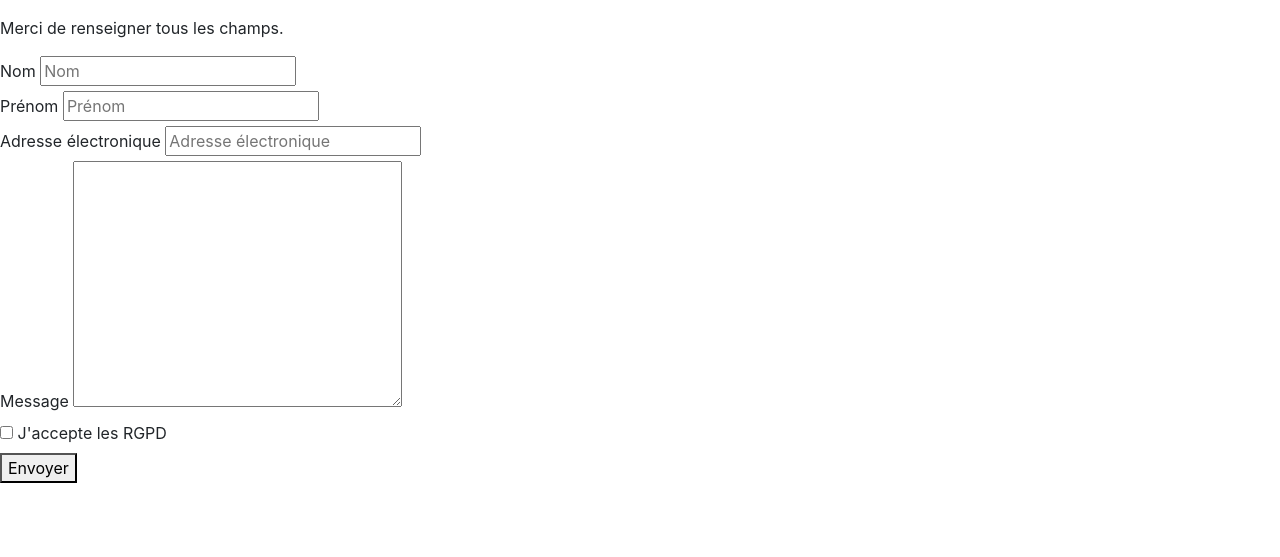
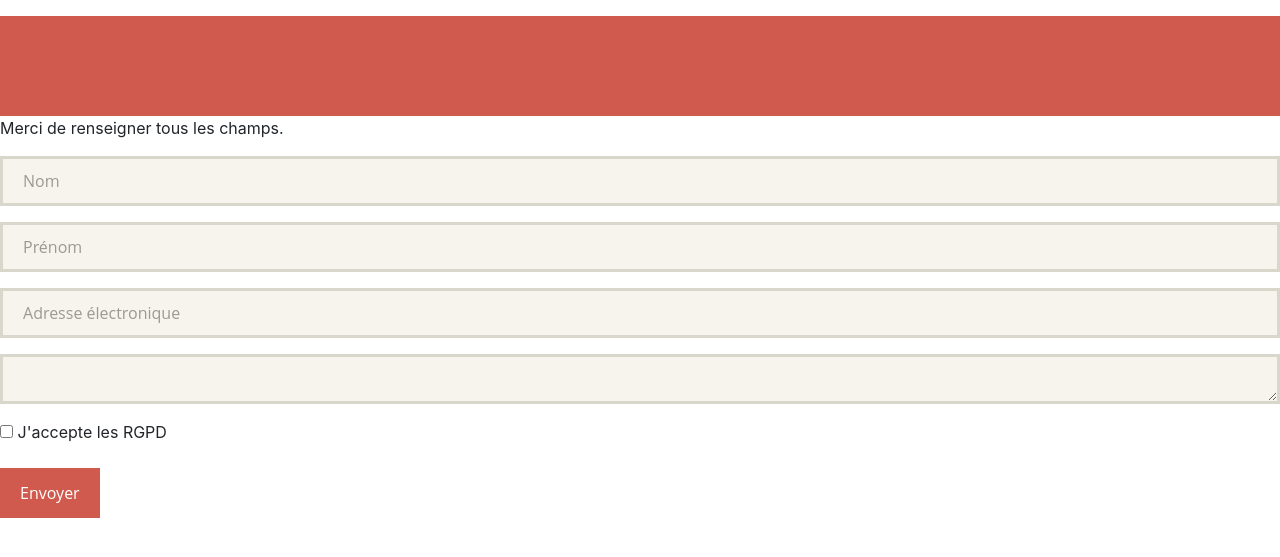
Before and after one commit to StephaneCursan/modula_test, a PHP site: page /contact.php in a window 1280 px wide. Shown: the part 48-605 px from the top of the page. Run offline with PHP 8.4, Linux system fonts and the light colour scheme.

Commit message:
Creation and management of the contact form

```diff
--- a/contact.php
+++ b/contact.php
@@ -51,60 +51,119 @@
 
         <main>
 
-            <form action="process.php" id="contact" method="post">
+            <div class="form-bottom contact-form"></div>
 
-                <div>
-
-                    <p>Merci de renseigner tous les champs.</p>
+                <form action="contact.php" id="contact" method="post">
 
                     <div>
 
                         <div>
 
-                            <label for="name">Nom</label>
-                            <input type="text" id="name" name="name" placeholder="Nom">
+                            <?php
+
+                                function isEmail($email) {
+                                    return filter_var($email, FILTER_VALIDATE_EMAIL);
+                                }
+
+                                if ($_POST) {
+
+                                    $name = htmlspecialchars(addslashes($_POST['name']));
+                                    $firstname = htmlspecialchars(addslashes($_POST['firstname']));
+                                    $email = htmlspecialchars(addslashes($_POST['email']));
+                                    $message = htmlspecialchars(addslashes($_POST['message']));
+                                    $captcha = htmlspecialchars(addslashes($_POST['captcha']));
+
+                                    $array = array('nameForm' => '', 'firstnameForm' => '', 'emailForm' => '', 'messageForm' => '', 'captchaForm' => '');
+
+                                    if ($name == '') {
+                                        $array['nameForm'] = 'Veuillez saisir votre nom';
+                                    }
+                                    if ($firstname == '') {
+                                        $array['firstnameForm'] = 'Veuillez saisir votre prénom';
+                                    }
+                                    if (!isEmail($email)) {
+                                        $array['emailForm'] = 'L\'adresse électronique est invalide';
+                                    }
+                                    if ($message == '') {
+                                        $array['messageForm'] = 'Veuillez rédiger votre message';
+                                    }
+                                    if ($captcha != '') {
+                                        $array['captchaForm'] = 'SPAM détecté';
+                                    }
+                                    if ($name != '' && $firstname != '' && isEmail($email) && $message != '' && $captcha == '') {
+                                        echo "<script type='text/javascript'>" . "alert('Votre message a été envoyé avec succès');" . "</script>";
+                                    }
+
+                                    // echo json_encode($array);
+
+                                }
+
+                            ?>
+
+                        </div>
+
+                        <p>Merci de renseigner tous les champs.</p>
+
+                        <!-- Input fields -->
+                        <div>
+
+                            <div class="form-group">
+
+                                <label class="sr-only" for="name">Nom</label>
+                                <input class="contact-name form-control" type="text" id="name" name="name" placeholder="Nom">
+
+                            </div>
+
+                            <div class="form-group">
+
+                                <label class="sr-only" for="firstname">Prénom</label>
+                                <input class="contact-firstname form-control" type="text" id="firstname" name="firstname" placeholder="Prénom">
+
+                            </div>
+
+                        </div>
+
+                        <div class="form-group">
+
+                            <label class="sr-only" for="email">Adresse électronique</label>
+                            <input class="contact-email form-control" type="text" id="email" name="email" placeholder="Adresse électronique">
+
+                        </div>
+
+                        <div class="form-group">
+
+                            <label class="sr-only" for="message">Message</label>
+                            <textarea class="contact-message form-control" name="message" id="message" cols="30" rows="10"></textarea>
+
+                        </div>
+
+                        <div class="form-group">
+
+                            <input type="checkbox" id="RGPD_Accept" name="RGPD_Accept" value="RGPD_Accept" required>
+                            <label for="RGPD_Accept">J'accepte les RGPD</label>
+
+                        </div>
+
+                        <!-- The following field is for robots only, invisible to humans -->
+
+                        <div class="form-group">
+
+                            <label class="contact-captcha" for="captcha">Veuillez laisser ce champ vide</label>
+                            <input class="contact-captcha form-control" type="text" id="captcha" name="captcha">
 
                         </div>
 
                         <div>
 
-                            <label for="firstname">Prénom</label>
-                            <input type="text" id="firstname" name="firstname" placeholder="Prénom">
+                            <input class="btn" type="submit" id="submit" value="Envoyer">
 
                         </div>
 
                     </div>
 
-                    <div>
+                </form>
 
-                        <label for="email">Adresse électronique</label>
-                        <input type="text" id="email" name="email" placeholder="Adresse électronique">
-
-                    </div>
-
-                    <div>
-
-                        <label for="message">Message</label>
-                        <textarea name="message" id="message" cols="30" rows="10"></textarea>
-
-                    </div>
-
-                    <div>
-
-                        <input type="checkbox" id="RGPD_Accept" name="RGPD_Accept" value="RGPD_Accept">
-                        <label for="RGPD_Accept">J'accepte les RGPD</label>
-
-                    </div>
-
-                    <div>
-
-                        <button type="submit">Envoyer</button>
-
-                    </div>
-
-                </div>
-
-            </form>
+            </div>
 
         </main>
 
@@ -113,10 +172,16 @@
 
         <script src="https://code.jquery.com/jquery-3.4.1.slim.min.js"
                 integrity="sha384-J6qa4849blE2+poT4WnyKhv5vZF5SrPo0iEjwBvKU7imGFAV0wwj1yYfoRSJoZ+n" crossorigin="anonymous"></script>
+
         <script src="https://cdn.jsdelivr.net/npm/popper.js@1.16.0/dist/umd/popper.min.js"
                 integrity="sha384-Q6E9RHvbIyZFJoft+2mJbHaEWldlvI9IOYy5n3zV9zzTtmI3UksdQRVvoxMfooAo" crossorigin="anonymous"></script>
+
         <script src="https://stackpath.bootstrapcdn.com/bootstrap/4.4.1/js/bootstrap.min.js"
                 integrity="sha384-wfSDF2E50Y2D1uUdj0O3uMBJnjuUD4Ih7YwaYd1iqfktj0Uod8GCExl3Og8ifwB6" crossorigin="anonymous"></script>
+
+        <!-- ... -->
+
+        <script src="js/contact.js"></script>
 
     </body>
 
--- a/css/style.css
+++ b/css/style.css
@@ -0,0 +1,128 @@
+.form-bottom {
+    padding: 25px 25px 30px 25px;
+    background: #ebe6e0;
+    text-align: left;
+}
+
+.form-bottom,
+form,
+textarea {
+    height: 100px;
+}
+
+.form-bottom, .input-error {
+    background-color: #d05a4e;
+}
+
+input[type="text"],
+textarea,
+textarea.form-control {
+    height: 50px;
+    margin: 0;
+    padding: 0 20px;
+    vertical-align: middle;
+    background: #f7f4ed;
+    border: 3px solid #d9d7cb;
+    font-family: 'Open Sans', sans-serif;
+    font-size: 16px;
+    font-weight: 400;
+    line-height: 50px;
+    color: #9d9892;
+    -moz-border-radius: 0; -webkit-border-radius: 0; border-radius: 0;
+    -moz-box-shadow: none; -webkit-box-shadow: none; box-shadow: none;
+    -o-transition: all .3s; -moz-transition: all .3s; -webkit-transition: all .3s; -ms-transition: all .3s; transition: all .3s;
+}
+
+textarea,
+textarea.form-control {
+    padding: 10px 0;
+    line-height: 30px;
+}
+
+input[type="text"]:focus,
+textarea:focus,
+textarea.form-control:focus {
+    outline: 0;
+    background: #f7f4ed;
+    border: 3px solid #c4c0b4;
+    -moz-box-shadow: none; -webkit-box-shadow: none; box-shadow: none;
+}
+
+input[type="text"]:-moz-placeholder,
+textarea:-moz-placeholder,
+textarea.form-control:-moz-placeholder {
+    color: #9d9892;
+}
+
+input[type="text"]:-ms-input-placeholder,
+textarea:-ms-input-placeholder,
+textarea.form-control:-ms-input-placeholder {
+    color: #9d9892;
+}
+
+input[type="text"]::-webkit-input-placeholder,
+textarea::-webkit-input-placeholder,
+textarea.form-control::-webkit-input-placeholder {
+    color: #9d9892;
+}
+
+label {
+    font-weight: 400;
+}
+
+.btn {
+    height: 50px;
+    margin: 0;
+    padding: 0 20px;
+    vertical-align: middle;
+    background: #d05a4e;
+    border: 0;
+    font-family: 'Open Sans', sans-serif;
+    font-size: 16px;
+    font-weight: 400;line-height: 50px;
+    color: #fff;
+    -moz-border-radius: 0;
+    -webkit-border-radius: 0;
+    border-radius: 0;
+    text-shadow: none;
+    -moz-box-shadow: none;
+    -webkit-box-shadow:none;
+    box-shadow: none;
+    -o-transition: all .3s;
+    -moz-transition: all .3s;
+    -webkit-transition: all .3s;
+    -ms-transition: all .3s;
+    transition: all .3s;
+}
+
+.btn:hover {
+    opacity: 0.6; color: #fff;
+}
+
+.btn:active {
+    outline: 0;
+    opacity: 0.6;
+    color: #fff;
+    -moz-box-shadow: none;
+    -webkit-box-shadow:none;
+    box-shadow: none;
+}
+
+.btn:focus {
+    outline: 0;
+    opacity: 0.6;
+    background: #d05a4e;
+    color: #fff;
+}
+
+.btn:active:focus,
+.btn.active:focus {
+    outline: 0;
+    opacity: 0.6;
+    background: #d05a4e;
+    color: #fff;
+}
+
+.contact-captcha {
+    display: none;
+}
```
Also changed, not shown: js/contact.js (added, +42 -0 lines), process.php (+61 -0 lines), test.php (added, +46 -0 lines).
